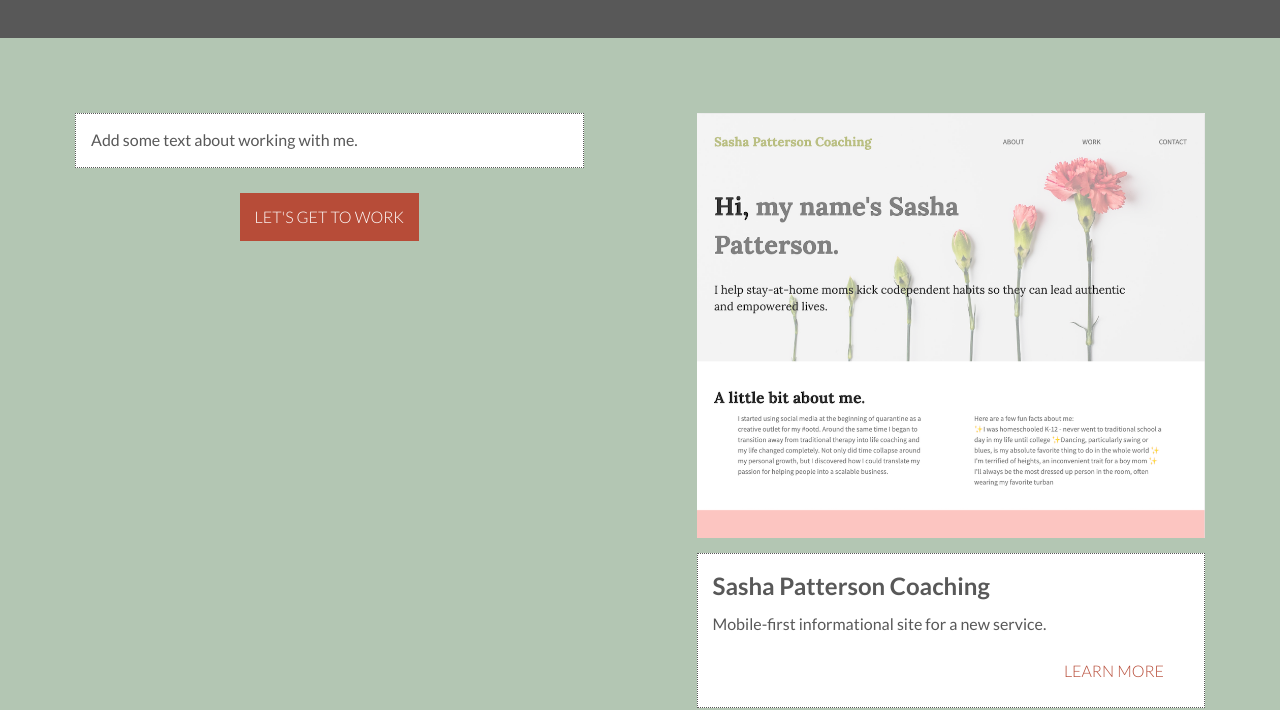
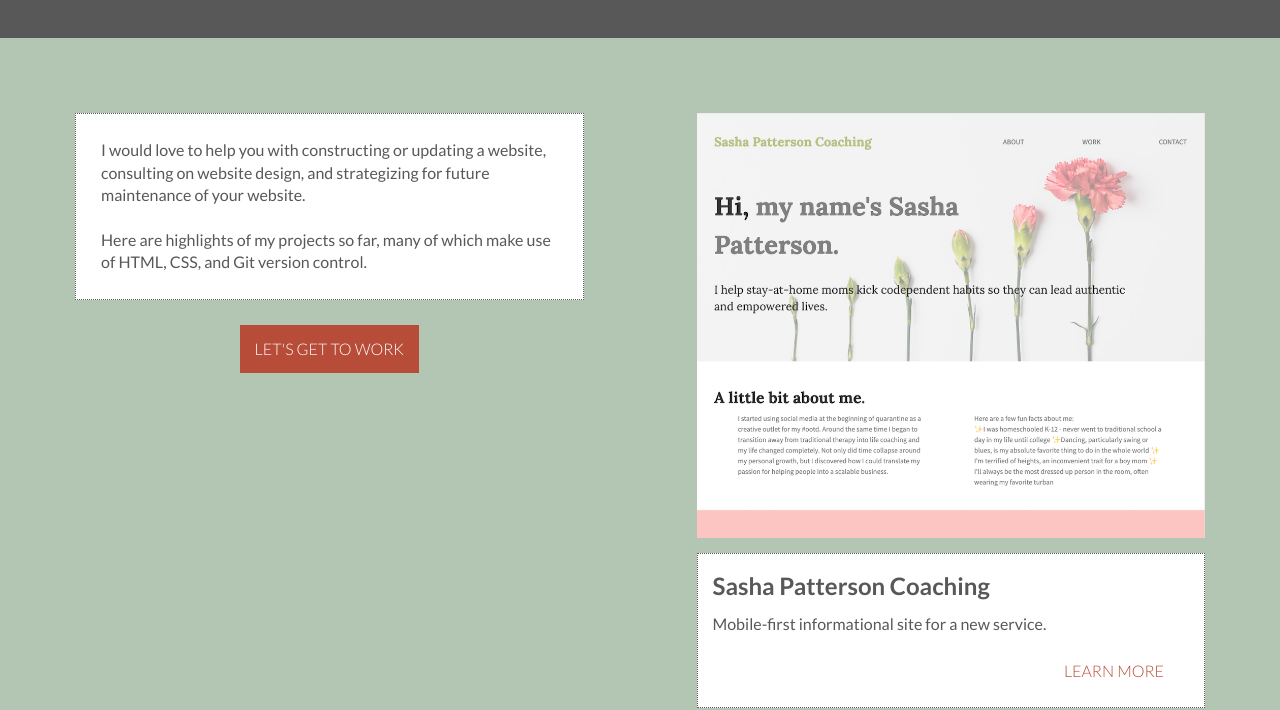
Before and after one commit to gbonds/portfolio-website-v2, a website: page projects/index.html in a window 1280 px wide. Shown: the part 122-832 px from the top of the page. Drawn offline with nearby package versions, Linux system fonts and the light colour scheme; files that its build step writes are made by us from their sources; files whose address does not match are found by name.

```diff
--- a/css/main.css
+++ b/css/main.css
@@ -456,6 +456,7 @@
 #portfolio-intro-container .portfolio-item-description {
   margin-top: 0;
   /* clears set margin for item-desc */
+  padding: 25px;
 }
 
 #portfolio-intro-container button {
--- a/projects/index.html
+++ b/projects/index.html
@@ -51,13 +51,17 @@
             <div class="content-container">
                 <article id="portfolio-intro-container">
                     <div class="portfolio-item-description">
-                        <p>Add some text about working with me.</p>
+                        <p>I would love to help you with constructing or updating a website, consulting on website
+                            design, and strategizing for future maintenance of your website.<br>
+                        <br>
+                        Here are highlights of my projects so far, many of which make use of HTML, CSS, and Git version control.
+                    </p>
                     </div>
                     <a href="#contact-section">
                         <button>
-                          Let's get to work
+                            Let's get to work
                         </button>
-                      </a>
+                    </a>
                 </article>
                 <article>
                     <img src="../img/sitepic-spc_02.png" alt="Screenshot of Sasha Patterson Coaching website">
```
Also changed, not shown: index.html (+5 -1 lines), coffee_transparentbg.png (deleted), icon.png.
